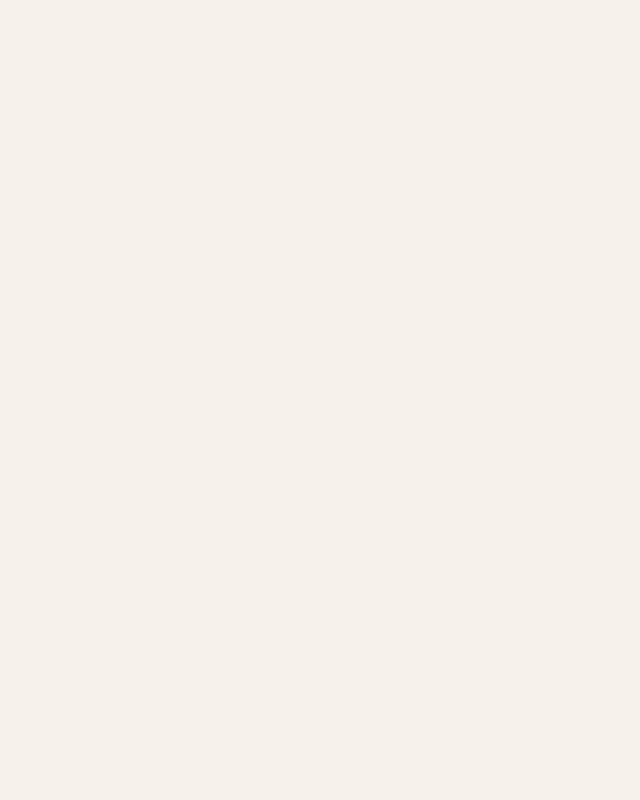
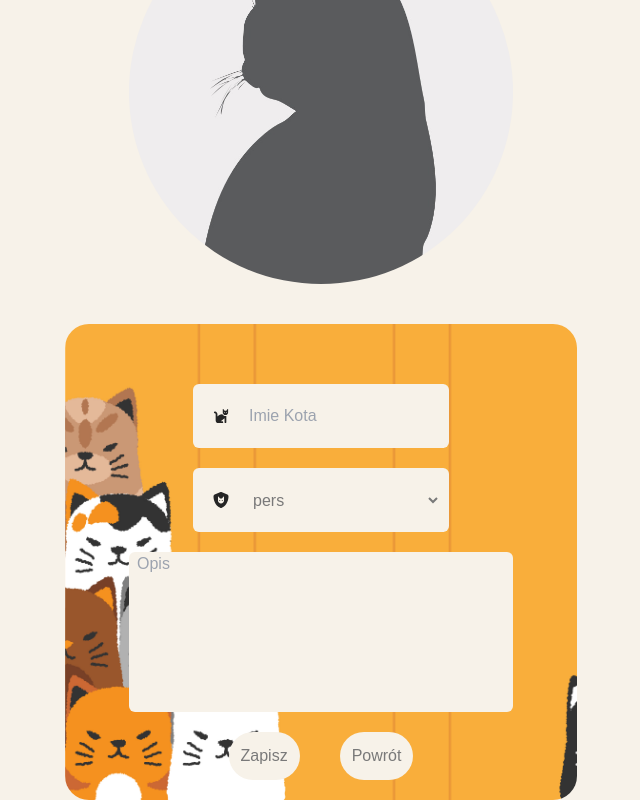
Before and after one commit to Adrian22111/catbook, a React (Create React App) app: page /cats/edit/1 in a window 1280 px wide. Before the commit this address had no page. Shown: the part 204-1004 px from the top of the page, without its empty margins (319-959 px from the left). Before the commit the page ends 800 px from the top, so only its background shows below. Built offline with nearby package versions, Linux system fonts and the light colour scheme.

Commit message:
cat update form

```diff
--- a/src/App.js
+++ b/src/App.js
@@ -6,6 +6,7 @@ import { BrowserRouter, Link, Route, Routes} from 'react-router-dom';
 import CatProfile from './Components/CatProfile';
 import RegisterPanel from './Components/RegisterPanel';
 import AddCatForm from './Components/AddCatForm';
+import UpdateCatForm from './Components/UpdateCatForm';
 
 // try{
 //   const response = await api.get('/api/users/');
@@ -24,8 +25,9 @@ function App() {
         <Route path = "/cats/" Component={CatList}/>
         <Route path = "/cats/:id" Component={CatProfile}/>
         <Route path = "/cats/add/" Component={AddCatForm}/>
+        <Route path = "/cats/edit/:id" Component={UpdateCatForm}/>
+        {/* <Route path = "/user/edit/:id" Component={UpdateCatForm}/> */}
         <Route path = "/register/" Component={RegisterPanel}/>
-        {/* <Route path = "/cats/:id" Component={CatProfile} /> */}
       </Routes>
     </BrowserRouter>
 
--- /dev/null
+++ b/src/Components/UpdateCatForm.js
@@ -0,0 +1,105 @@
+import MainBanner from "./MainBanner";
+import { Link } from "react-router-dom";
+import { FaCat } from "react-icons/fa6";
+import { FaShieldCat } from "react-icons/fa6";
+import React, {useEffect, useState} from "react";
+import { FiXCircle } from "react-icons/fi";
+
+const breeds = [
+    {
+        id:1,
+        name:'pers',
+    },
+    {
+        id:2,
+        name: 'paryski',
+    },
+    {
+        id:3,
+        name:'Włochaty'
+    }
+];
+
+const cat = {
+    id: 1,
+    name: "Bob",
+    breed: "Pers",
+    owner: "Darek",
+    desc: "Now I am become Death, the Destroyer of Worlds",
+    // src: "../../images/examplecat.jpg",
+};
+
+
+function UpdateCatForm(){
+    const hasMainImage = cat && cat.src && cat.src.trim() !== '';
+    const [modal,setModal] = useState(false);
+
+    const toggleModal = () => {
+        setModal(!modal);
+        setPreview(null);
+    }
+
+    const [file, setFile] = useState();
+    const [preview, setPreview] = useState();
+
+    function handleFile(event){
+        if(event.target.files && event.target.files.length > 0){
+            setFile(event.target.files[0]);
+        }
+    }
+
+    function handleUpload(){
+        const formData = new FormData();
+        formData.append('file', file);
+
+        toggleModal();
+    }
+
+    useEffect(() => {
+        if (!file) return;
+        console.log(file);
+        let tmp = URL.createObjectURL(file);
+        setPreview(tmp);
+        URL.revokeObjectURL(file);
+    }, [file]);
+
+    return(
+        <div className="">
+            <MainBanner/>
+            {modal && (
+                <div className="modal w-96 max-h-96 bg-white fixed rounded-md p-5 m-auto left-0 right-0 top-0 bottom-0 border-2 border-black">
+                    <div className="text-right relative "><button className="absolute bottom-0.5 hover:text-cat-orange" onClick={toggleModal}><FiXCircle /></button></div>
+                        {preview && <img src={preview} alt='main_image' className="mx-auto w-56 h-56 rounded-full object-contain"/>}
+                        <input onChange={handleFile} id="file" type="file" accept="image/png, image/jpeg" className="bg-cat-orange p-5 rounded-xl text-main-theme"/>
+                        <button onClick={handleUpload} className="w-full bg-light-gray text-dark-gray h-10 rounded-xl mt-4">Zapisz</button>
+                </div>
+            )}
+            <img src={(hasMainImage)? cat.src : '../../images/placeholder.jpg'} alt={cat.name} onClick={toggleModal} className="w-96 h-96 rounded-full object-contain mx-auto mt-10 cursor-pointer"/>
+            <div className="container flex flex-col mx-auto bg-white rounded-3xl max-w-lg bg-main-cats bg-[url('page-images/main_cats.jpg')] bg-cover mt-10">
+                <div className="inputs flex flex-col mt-5 gap-5 rounded-md  justify-center items-center">
+                    <div className="login flex items-center mx-auto bg-light-gray h-16 rounded-md mt-10">
+                        <FaCat className="mx-5"/>
+                        <input type= "text" placeholder= "Imie Kota" className="h-10 bg-transparent outline-none text-dark-gray w-48 mr-2"/>
+                    </div>
+                    <div className="flex items-center mx-auto bg-light-gray h-16 rounded-md">
+                        <FaShieldCat className="mx-5" />
+                        <select className="h-10 bg-transparent outline-none text-dark-gray w-48 mr-2">
+                            {breeds.map((breed) => (
+                                <option key={breed.id} className="h-10" value={breed.id}>{breed.name}</option>
+                            ))}
+                        </select>
+                    </div>
+                    <div className="login flex items-center mx-auto bg-light-gray h-16 rounded-md w-96 h-40 p-2">
+                        <textarea maxLength = "1000" placeholder="Opis" className="h-40 outline-none text-dark-gray w-96 resize-none bg-transparent"/>
+                    </div>
+                    <div className="buttons flex gap-10 mx-auto mb-5">
+                        <div className={'bg-light-gray text-dark-gray hover:bg-dark-gray hover:text-light-gray p-3 rounded-3xl cursor-pointer'}>Zapisz</div>
+                        <Link to={'/cats/'}><div className={'bg-light-gray text-dark-gray  hover:bg-dark-gray hover:text-light-gray p-3 rounded-3xl cursor-pointer'}>Powrót</div></Link>
+                    </div>
+                </div>
+            </div>
+        </div>
+    )
+}
+
+export default UpdateCatForm;
--- a/tailwind.config.js
+++ b/tailwind.config.js
@@ -9,6 +9,7 @@ module.exports = {
         'light-gray' : '#f7f2e9',
         'dark-gray'  : '#797979',
         'cat-orange' : '#f9ae3b',
+        'main-theme' : '#f7f2e9'
       },
       backgroundImage:{
         'main-cats' : "url('page-images/main_cats.jpg')"
```
Also changed, not shown: public/images/placeholder.jpg (added).
